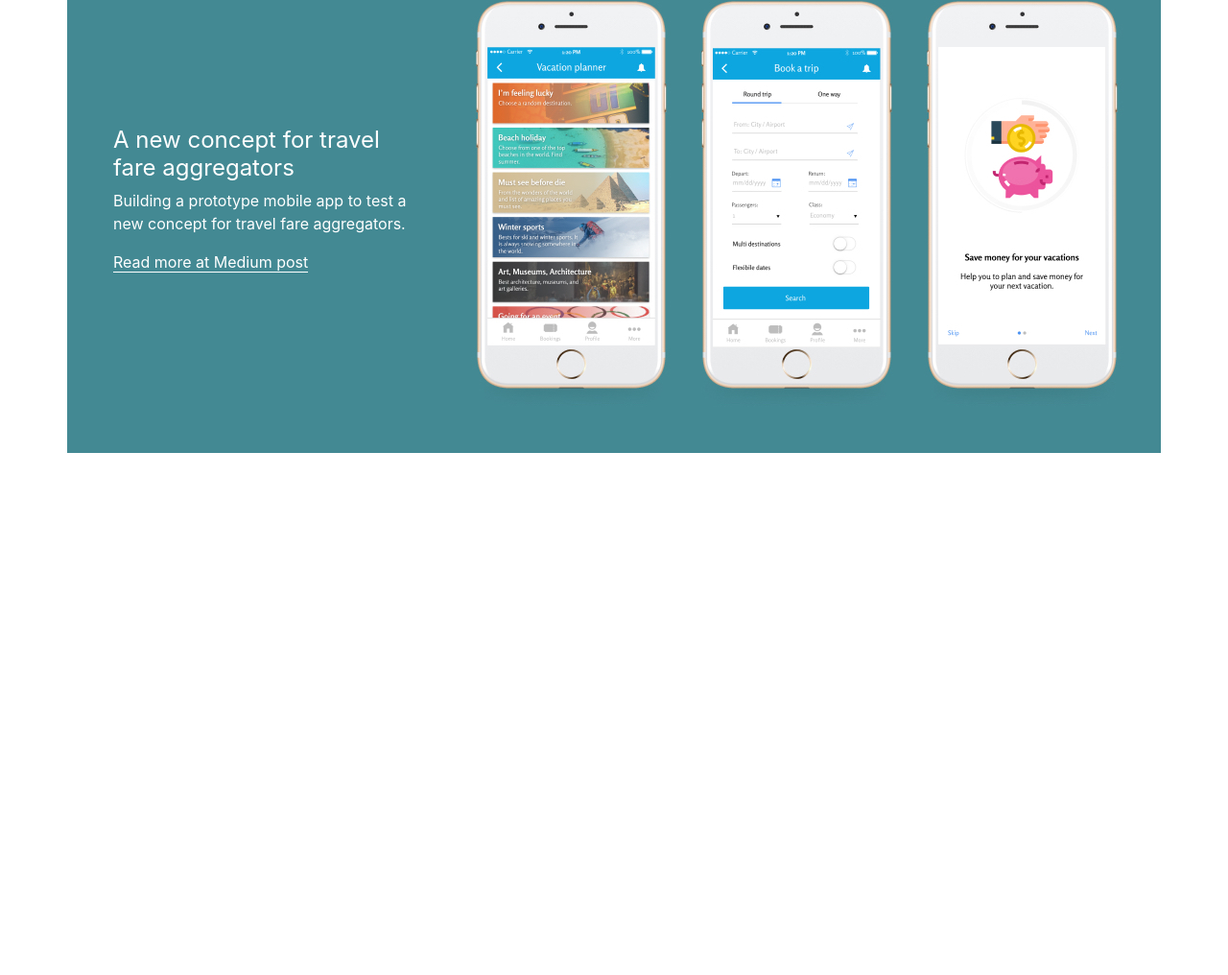
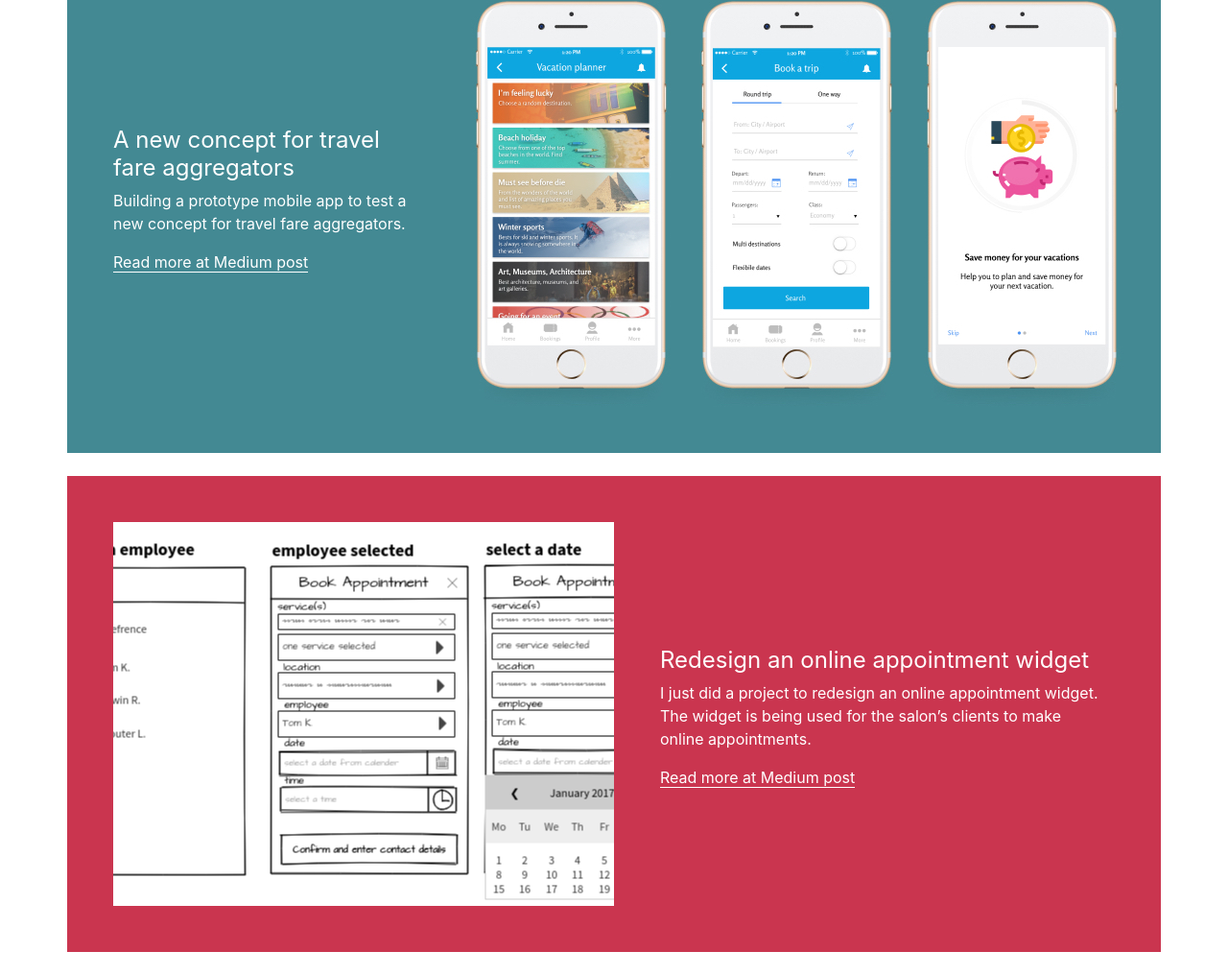
Before and after one commit to aylaryashar/aylaryashar.github.io, a plain HTML site: page index.html in a window 1280 px wide. Shown: the part 1301-2317 px from the top of the page at 96% size. Before the commit the page ends 1797 px from the top, so only its background shows below. Drawn offline with nearby package versions, Linux system fonts and the light colour scheme.

Commit message:
Add a new post

```diff
--- a/assets/css/style.css
+++ b/assets/css/style.css
@@ -103,6 +103,21 @@ a:hover {
 	background: #438993 url('../img/mobile-app1.jpg') center center no-repeat;
 }
 
+#redesign1 .row  {
+	background: #CA354F;
+}
+
+#redesign1 .row,
+#redesign1 a {
+	color: #fff;
+}
+
+#redesign1 .bg {
+	min-height: 400px;
+	/* max-width: 200px; */
+	background: #CA354F url('../img/redesign1_1.png') center center no-repeat;
+}
+
 @media (max-width: 575.98px) {
 	.content-block .content {
 		width: 95%;
--- a/index.html
+++ b/index.html
@@ -66,5 +66,18 @@
 			</div>
 		</div>
 	</div>
+
+	<div id="redesign1" class="content-block mt-4">
+		<div class="container">
+			<div class="row justify-content-lg-between align-items-lg-center p-5">
+				<div class="col-sm-6 bg"></div>
+				<div class="col-sm-6 pt-4 pl-5">
+					<h2>Redesign an online appointment widget</h2>
+					<p>I just did a project to redesign an online appointment widget. The widget is being used for the salon’s clients to make online appointments.</p>
+					<p><a href="https://uxdesign.cc/redesign-an-online-appointment-widget-9ae385883045">Read more at Medium post</a></p>
+				</div>
+			</div>
+		</div>
+	</div>
 </body>
 </html>
```
Also changed, not shown: assets/img/redesign1_1.png (added).
